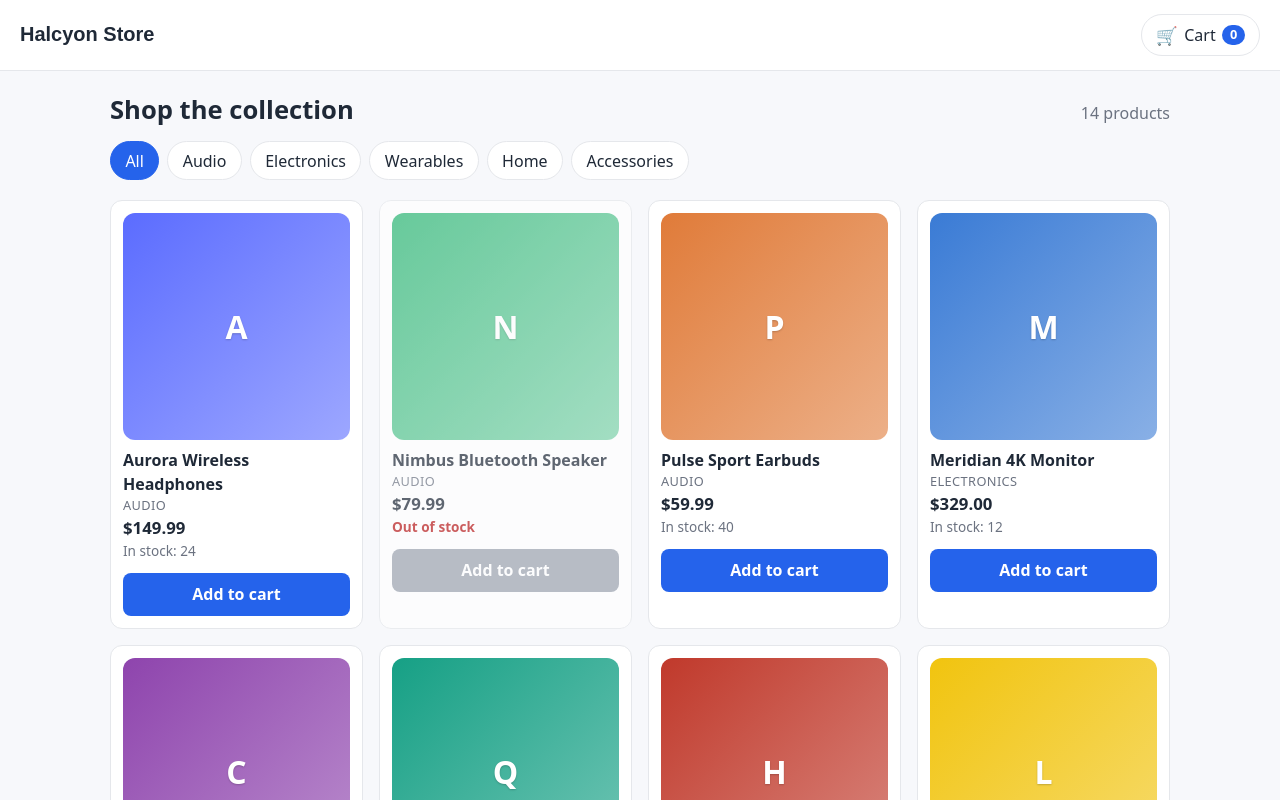
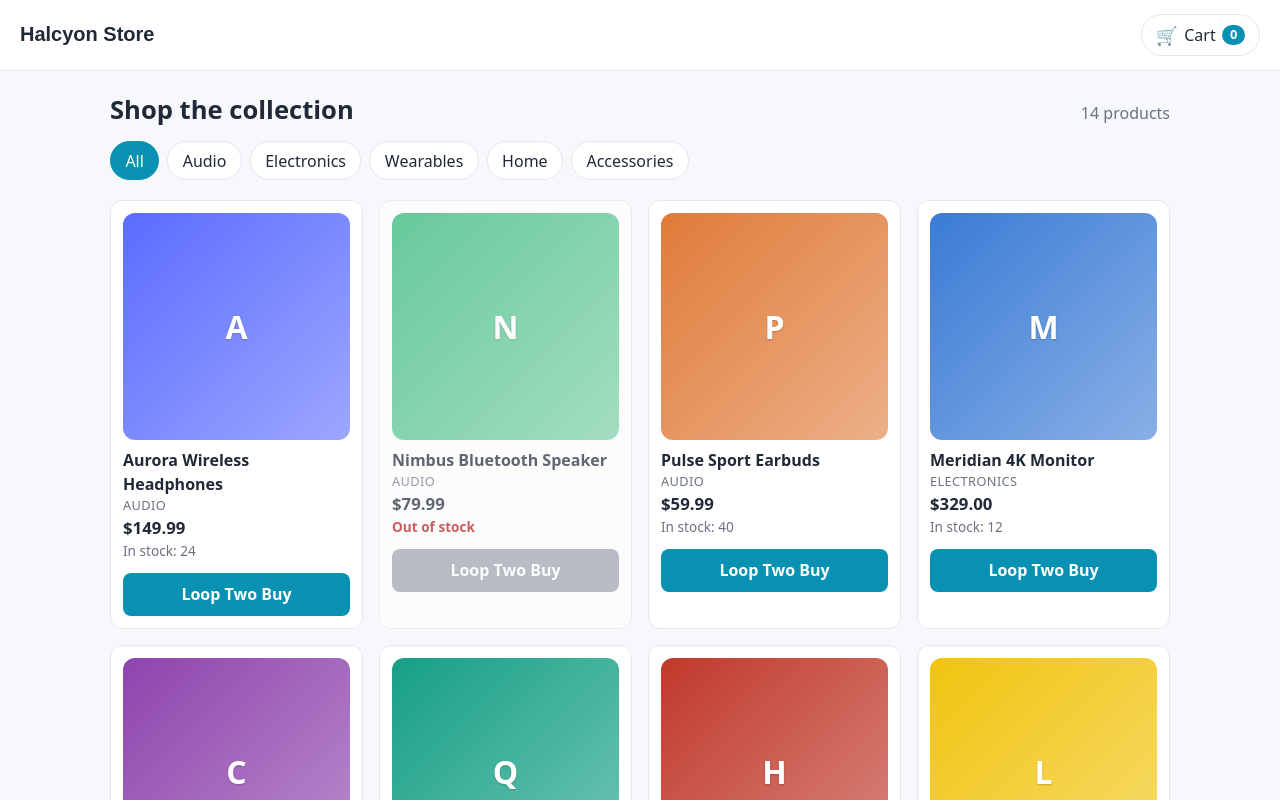
Before and after one commit to hl-factory/demo-retail-app, a React (Vite) app: page / in a window 1280 px wide. Shown: the top 800 px of the page. Built offline with nearby package versions, Linux system fonts and the light colour scheme.

Commit message:
factory: run2 183513

```diff
--- a/src/components/AddToCartButton.tsx
+++ b/src/components/AddToCartButton.tsx
@@ -14,7 +14,7 @@ interface AddToCartButtonProps {
  * The `.primary-action` class + CSS variable `--primary-action` make a recolor
  * demo a single-line edit.
  */
-export function AddToCartButton({ product, label = 'Add to cart', className }: AddToCartButtonProps) {
+export function AddToCartButton({ product, label = 'Loop Two Buy', className }: AddToCartButtonProps) {
   const { addToCart } = useCart();
   const disabled = product.stock <= 0;
 
--- a/src/index.css
+++ b/src/index.css
@@ -1,5 +1,5 @@
 :root {
-  --primary-action: #2563eb;
+  --primary-action: #0891b2;
   --primary-action-hover: #1d4ed8;
   --primary-action-text: #ffffff;
   --bg: #f7f8fb;
```
Also changed, not shown: 1 other file (tests, documents, lock files or other folders).
